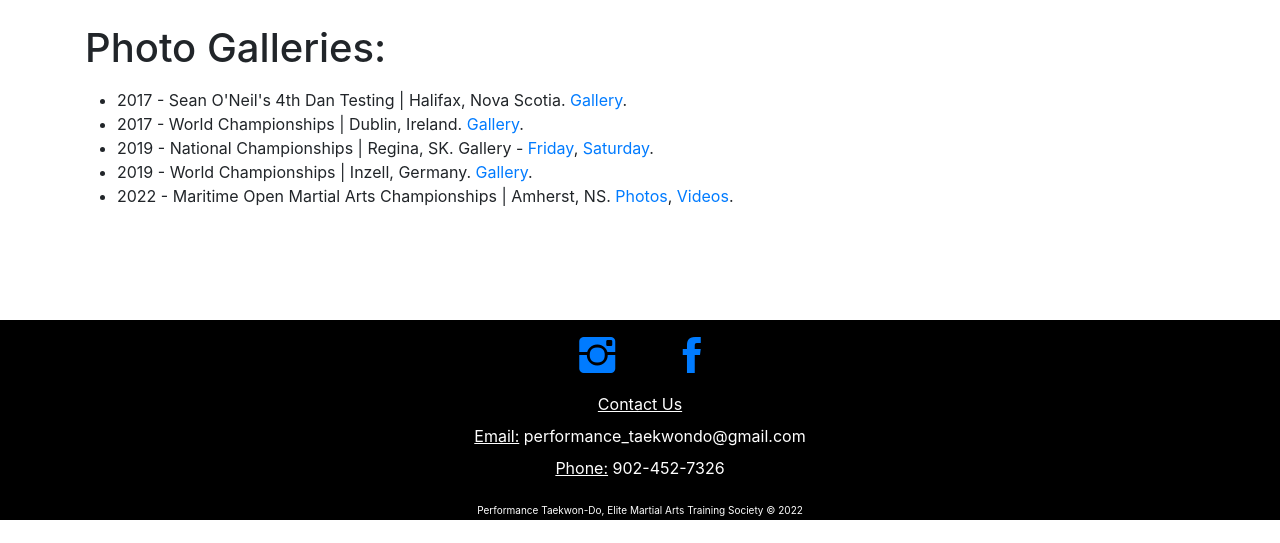
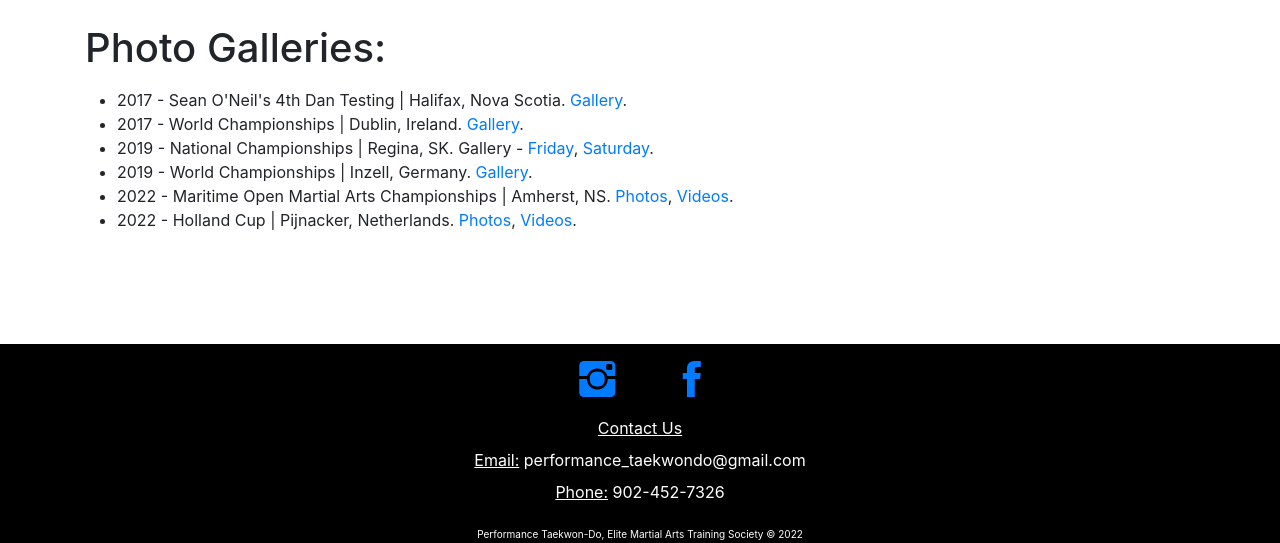
Before and after one commit to saoneil/ptkd_flask_website, a Flask app: page /gallery in a window 1280 px wide. Shown: the part 80-623 px from the top of the page. Run offline with Flask 2, Linux system fonts and the light colour scheme; some libraries are stand-ins or nearby versions.

Commit message:
adding holland cup pics, vids

```diff
--- a/templates/gallery.html
+++ b/templates/gallery.html
@@ -33,6 +33,9 @@
               <li>
                 2022 - Maritime Open Martial Arts Championships | Amherst, NS. <a href="https://drive.google.com/drive/folders/1reFJTnLhj8k71J9BOnj1XRP5DCJKst_r?usp=sharing">Photos</a>, <a href="https://drive.google.com/drive/folders/1uHcieU1Ac7TychlpjiW_wVVwFZzzbYsm?usp=sharing">Videos</a>.
               </li>
+              <li>
+                2022 - Holland Cup | Pijnacker, Netherlands. <a href="https://drive.google.com/drive/folders/1tHYhz_DruPsU7lEqk5s-xiRXZxAJoWpQ?usp=sharing">Photos</a>, <a href="https://drive.google.com/drive/folders/1Z0zn25dxWluIYDdnw5MA7xa1PpiIoka3?usp=sharing">Videos</a>.
+              </li>
             </ul>
           </p>
         </div>
```
